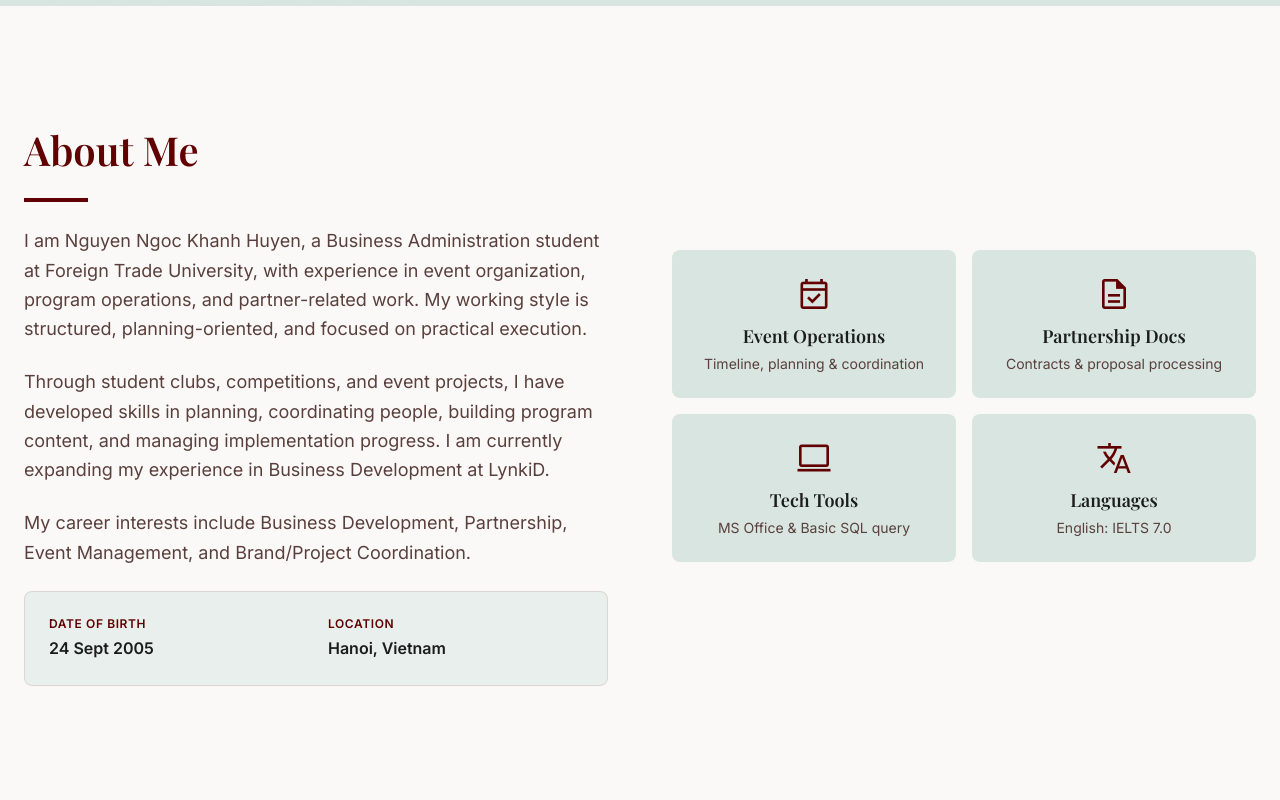
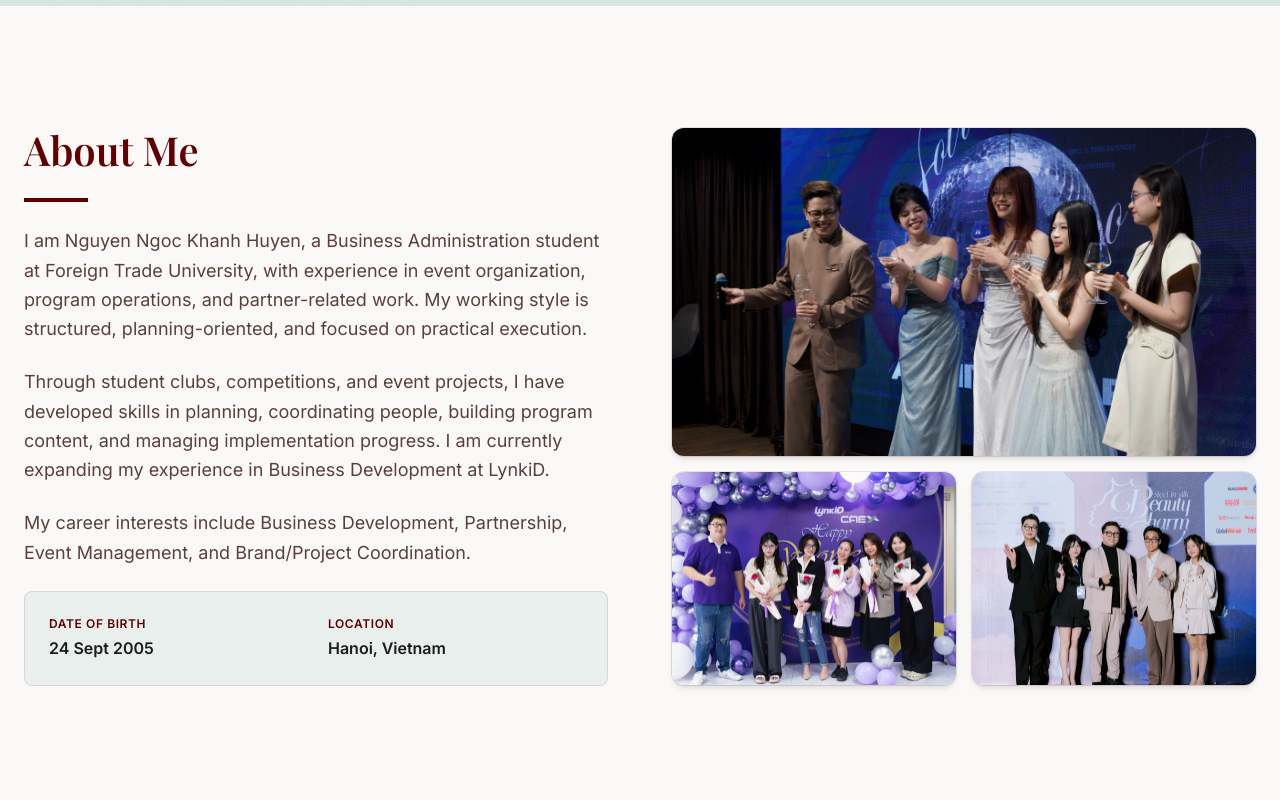
Before and after one commit to Trungs0002/portfolio-huyen, a React (Create React App) app: page / in a window 1280 px wide. Shown: the part 860-1660 px from the top of the page. Built offline with nearby package versions, Linux system fonts and the light colour scheme.

Commit message:
feat: implement About, Hero, and Skills components for the portfolio landing page

```diff
--- a/src/components/About.js
+++ b/src/components/About.js
@@ -1,27 +1,12 @@
-import React from "react";
+import React, { useState } from "react";
 
 const About = () => {
-  const capabilities = [
-    {
-      icon: "event_available",
-      title: "Event Operations",
-      desc: "Timeline, planning & coordination",
-    },
-    {
-      icon: "description",
-      title: "Partnership Docs",
-      desc: "Contracts & proposal processing",
-    },
-    {
-      icon: "computer",
-      title: "Tech Tools",
-      desc: "MS Office & Basic SQL query",
-    },
-    {
-      icon: "translate",
-      title: "Languages",
-      desc: "English: IELTS 7.0",
-    },
+  const [activeImage, setActiveImage] = useState(null);
+
+  const skillImages = [
+    { src: "/skill1.jpg", alt: "Skill Highlight 1", className: "col-span-2 aspect-[16/9]" },
+    { src: "/skill2.jpg", alt: "Skill Highlight 2", className: "col-span-1 aspect-[4/3]" },
+    { src: "/skill3.jpg", alt: "Skill Highlight 3", className: "col-span-1 aspect-[4/3]" },
   ];
 
   return (
@@ -53,16 +38,45 @@ const About = () => {
             </div>
           </div>
           <div className="grid grid-cols-2 gap-4">
-            {capabilities.map((cap, idx) => (
-              <div key={idx} className="bg-secondary-container p-6 rounded-lg text-center hover-card">
-                <span className="material-symbols-outlined text-4xl text-primary mb-2">{cap.icon}</span>
-                <h3 className="font-headline-md text-lg text-on-surface mb-1">{cap.title}</h3>
-                <p className="text-sm text-on-surface-variant">{cap.desc}</p>
+            {skillImages.map((img, idx) => (
+              <div
+                key={idx}
+                className={`${img.className} overflow-hidden rounded-xl hover-card ring-1 ring-primary/10 shadow-md hover:shadow-lg transition-all cursor-pointer`}
+                onClick={() => setActiveImage(img.src)}
+              >
+                <img
+                  alt={img.alt}
+                  className="w-full h-full object-cover hover:scale-105 transition-transform duration-500"
+                  src={img.src}
+                />
               </div>
             ))}
           </div>
         </div>
       </div>
+
+      {/* Lightbox Modal */}
+      {activeImage && (
+        <div
+          className="fixed inset-0 bg-black/90 backdrop-blur-md z-50 flex items-center justify-center p-4 cursor-zoom-out transition-all duration-300"
+          onClick={() => setActiveImage(null)}
+        >
+          <button
+            className="absolute top-6 right-6 text-white hover:text-primary transition-colors bg-white/10 hover:bg-white/20 p-2.5 rounded-full flex items-center justify-center"
+            onClick={() => setActiveImage(null)}
+          >
+            <span className="material-symbols-outlined text-2xl font-bold">close</span>
+          </button>
+          <div className="max-w-5xl max-h-[85vh] overflow-hidden rounded-2xl shadow-2xl relative transition-all duration-300 scale-100">
+            <img
+              src={activeImage}
+              alt="Zoomed Skill Highlight"
+              className="max-w-full max-h-[85vh] object-contain rounded-2xl border border-white/10"
+              onClick={(e) => e.stopPropagation()}
+            />
+          </div>
+        </div>
+      )}
     </section>
   );
 };
--- a/src/components/Hero.js
+++ b/src/components/Hero.js
@@ -67,7 +67,7 @@ const Hero = () => {
             </h1>
             <div className="w-16 h-1 bg-primary mb-6"></div>
             <p className="font-body-lg text-body-lg text-on-surface-variant max-w-2xl leading-relaxed">
-              Business Development Intern at LynkiD | President of MC and Fashion Club | Deputy Youth Union Secretary at Foreign Trade University | Co-founder of DIAS Fashion Club.
+              Business Development Intern with a focus on partner coordination, event operations, and digital business processes.
             </p>
           </div>
           <div className="flex flex-wrap gap-4 pt-4">
--- a/src/components/Skills.js
+++ b/src/components/Skills.js
@@ -1,8 +1,6 @@
-import React, { useState } from "react";
+import React from "react";
 
 const Skills = () => {
-  const [activeImage, setActiveImage] = useState(null);
-
   const skillsList = [
     "Event Organization & Operations",
     "Partnership Documentation & Contracts",
@@ -28,47 +26,7 @@ const Skills = () => {
             </span>
           ))}
         </div>
-
-        {/* Skills Showcase Gallery */}
-        <div className="grid grid-cols-1 sm:grid-cols-3 gap-6 mt-16 max-w-5xl mx-auto">
-          {["/skill1.jpg", "/skill2.jpg", "/skill3.jpg"].map((src, idx) => (
-            <div
-              key={idx}
-              className="aspect-[4/3] overflow-hidden rounded-xl hover-card ring-1 ring-primary/10 shadow-md hover:shadow-lg transition-all cursor-pointer"
-              onClick={() => setActiveImage(src)}
-            >
-              <img
-                alt={`Skill Highlight ${idx + 1}`}
-                className="w-full h-full object-cover hover:scale-105 transition-transform duration-500"
-                src={src}
-              />
-            </div>
-          ))}
-        </div>
       </div>
-
-      {/* Lightbox Modal */}
-      {activeImage && (
-        <div
-          className="fixed inset-0 bg-black/90 backdrop-blur-md z-50 flex items-center justify-center p-4 cursor-zoom-out transition-all duration-300"
-          onClick={() => setActiveImage(null)}
-        >
-          <button
-            className="absolute top-6 right-6 text-white hover:text-primary transition-colors bg-white/10 hover:bg-white/20 p-2.5 rounded-full flex items-center justify-center"
-            onClick={() => setActiveImage(null)}
-          >
-            <span className="material-symbols-outlined text-2xl font-bold">close</span>
-          </button>
-          <div className="max-w-5xl max-h-[85vh] overflow-hidden rounded-2xl shadow-2xl relative transition-all duration-300 scale-100">
-            <img
-              src={activeImage}
-              alt="Zoomed Skill Highlight"
-              className="max-w-full max-h-[85vh] object-contain rounded-2xl border border-white/10"
-              onClick={(e) => e.stopPropagation()}
-            />
-          </div>
-        </div>
-      )}
     </section>
   );
 };
```
